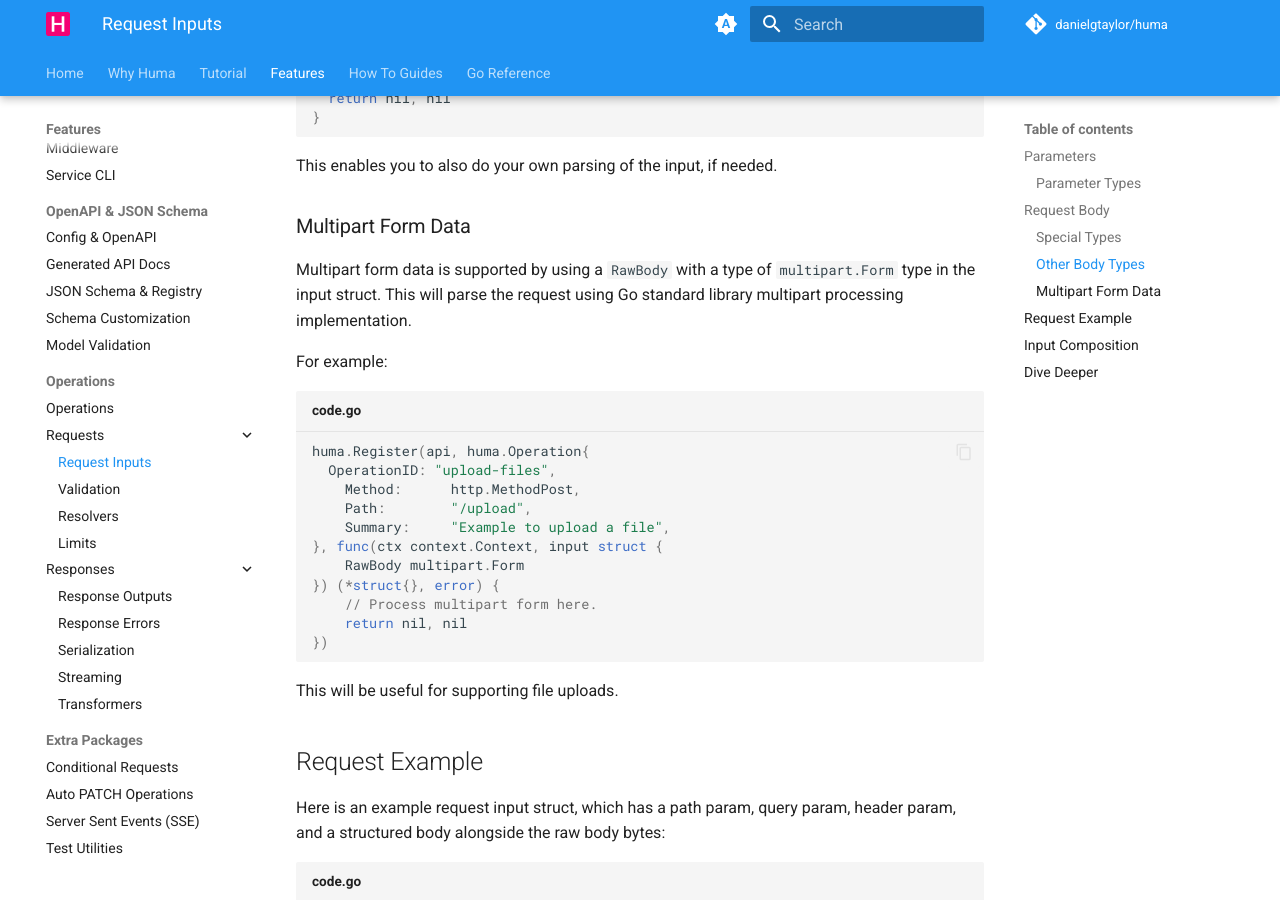
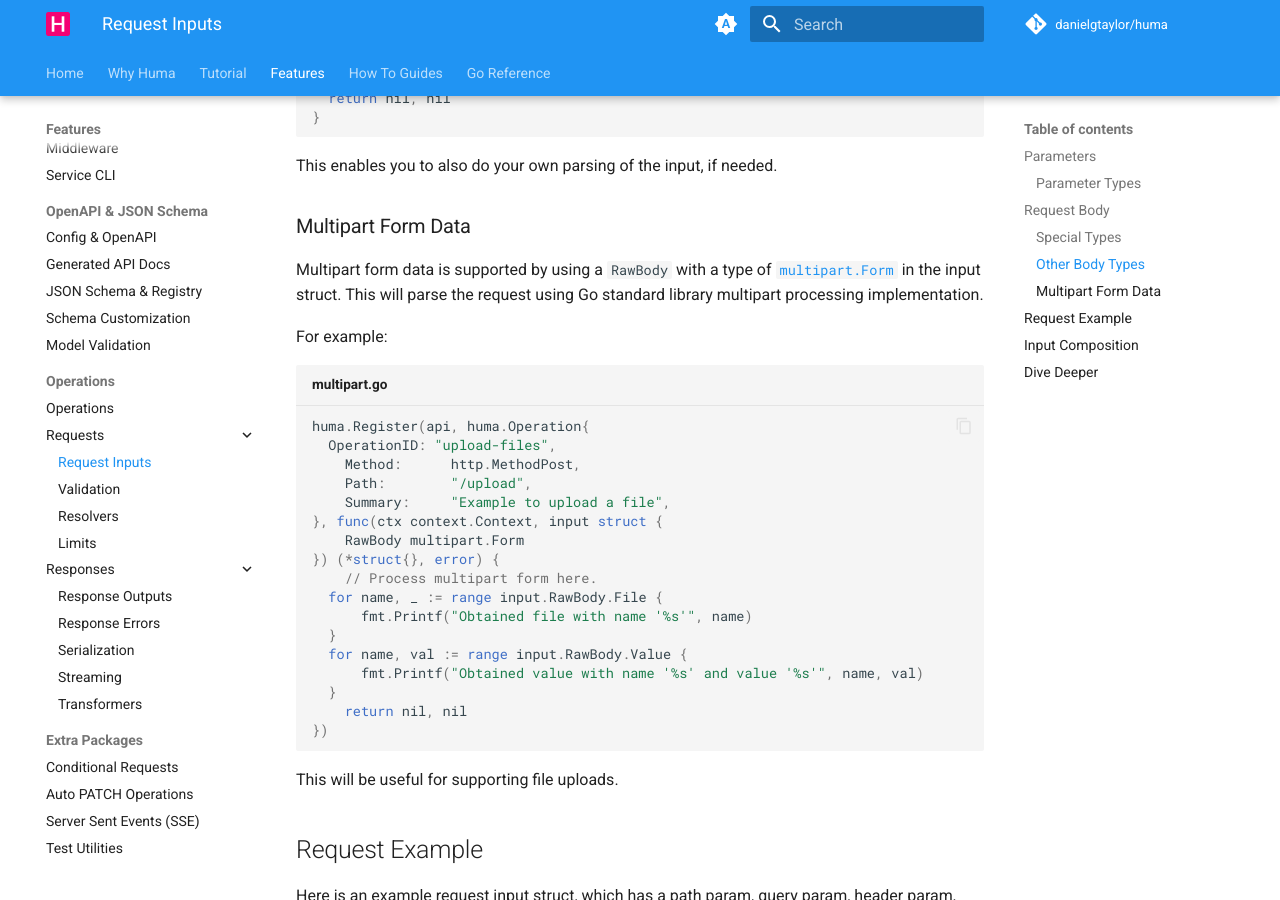
Before and after one commit to danielgtaylor/huma, an MkDocs documentation site: the page built from docs/docs/features/request-inputs.md, in a window 1280 px wide and 900 px high, scrolled down 2900 px. Built offline with MkDocs 1.6.1 and Material for MkDocs 9.7.7, drawn with Linux system fonts in a browser that asks for light colours; comment, search, counter and statistics services are not loaded.

Commit message:
docs: elaborate on multipart RawBody

````diff
--- a/docs/docs/features/request-inputs.md
+++ b/docs/docs/features/request-inputs.md
@@ -61,7 +61,7 @@ The special struct field `Body` will be treated as the input request body and ca
 The following special types are supported out of the box:
 
 | Type              | Schema                                      | Example                       |
-|-------------------| ------------------------------------------- | ----------------------------- |
+| ----------------- | ------------------------------------------- | ----------------------------- |
 | `time.Time`       | `{"type": "string", "format": "date-time"}` | `"2020-01-01T12:00:00Z"`      |
 | `url.URL`         | `{"type": "string", "format": "uri"}`       | `"https://example.com"`       |
 | `net.IP`          | `{"type": "string", "format": "ipv4"}`      | `"127.0.0.1"`                 |
@@ -92,13 +92,11 @@ This enables you to also do your own parsing of the input, if needed.
 
 ### Multipart Form Data
 
-Multipart form data is supported by using a `RawBody` with a type of
-`multipart.Form` type in the input struct. This will parse the request using
-Go standard library multipart processing implementation.
+Multipart form data is supported by using a `RawBody` with a type of [`multipart.Form`](https://pkg.go.dev/mime/multipart#Form) in the input struct. This will parse the request using Go standard library multipart processing implementation.
 
 For example:
 
-```go title="code.go"
+```go title="multipart.go"
 huma.Register(api, huma.Operation{
 	OperationID: "upload-files",
     Method:      http.MethodPost,
@@ -108,6 +106,12 @@ huma.Register(api, huma.Operation{
     RawBody multipart.Form
 }) (*struct{}, error) {
     // Process multipart form here.
+	for name, _ := range input.RawBody.File {
+	    fmt.Printf("Obtained file with name '%s'", name)
+	}
+	for name, val := range input.RawBody.Value {
+	    fmt.Printf("Obtained value with name '%s' and value '%s'", name, val)
+	}
     return nil, nil
 })
 ```
````
